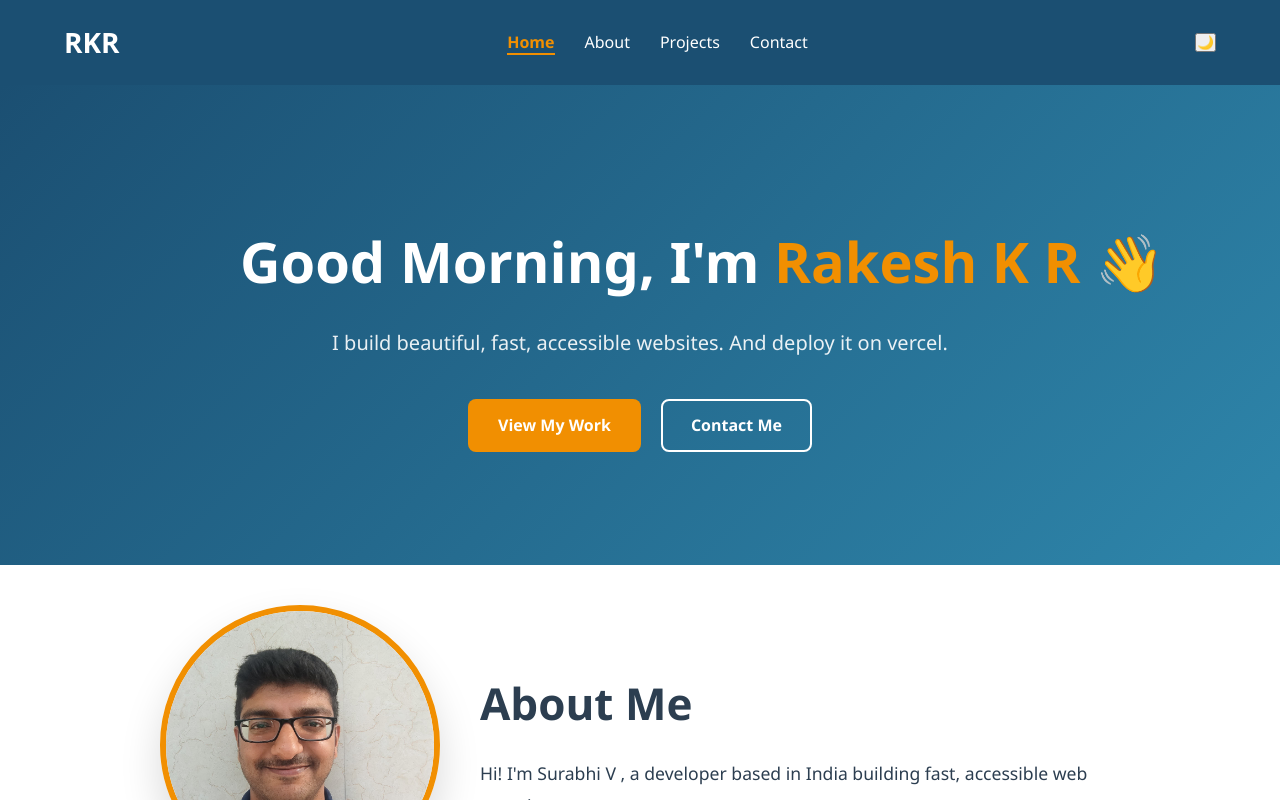
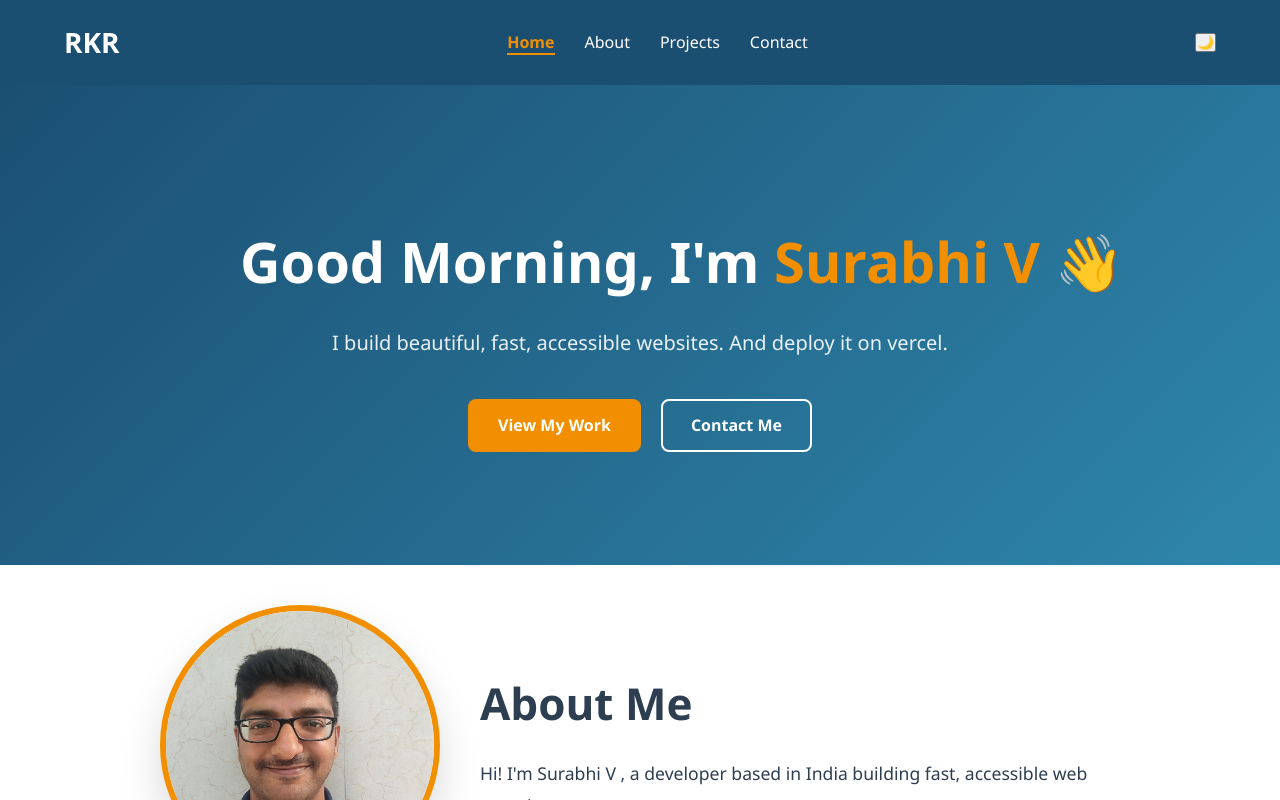
Before and after one commit to surabhiv6/my-protfolio, a React (Vite) app: page / in a window 1280 px wide. Shown: the top 800 px of the page. Built offline with nearby package versions, Linux system fonts and the light colour scheme.

Commit message:
minor changes

```diff
--- a/src/components/Hero/Hero.jsx
+++ b/src/components/Hero/Hero.jsx
@@ -15,7 +15,7 @@ function Hero() {
     return (
         <section className="hero-section">
             <div className="hero-content">
-                <h1>{greeting}, I'm <span className="highlight">Rakesh K R</span> 👋</h1>
+                <h1>{greeting}, I'm <span className="highlight">Surabhi V </span> 👋</h1>
                 <p className="tagline">I build beautiful, fast, accessible websites. And deploy it on vercel.</p>
 
                 <div className="hero-buttons">
```
